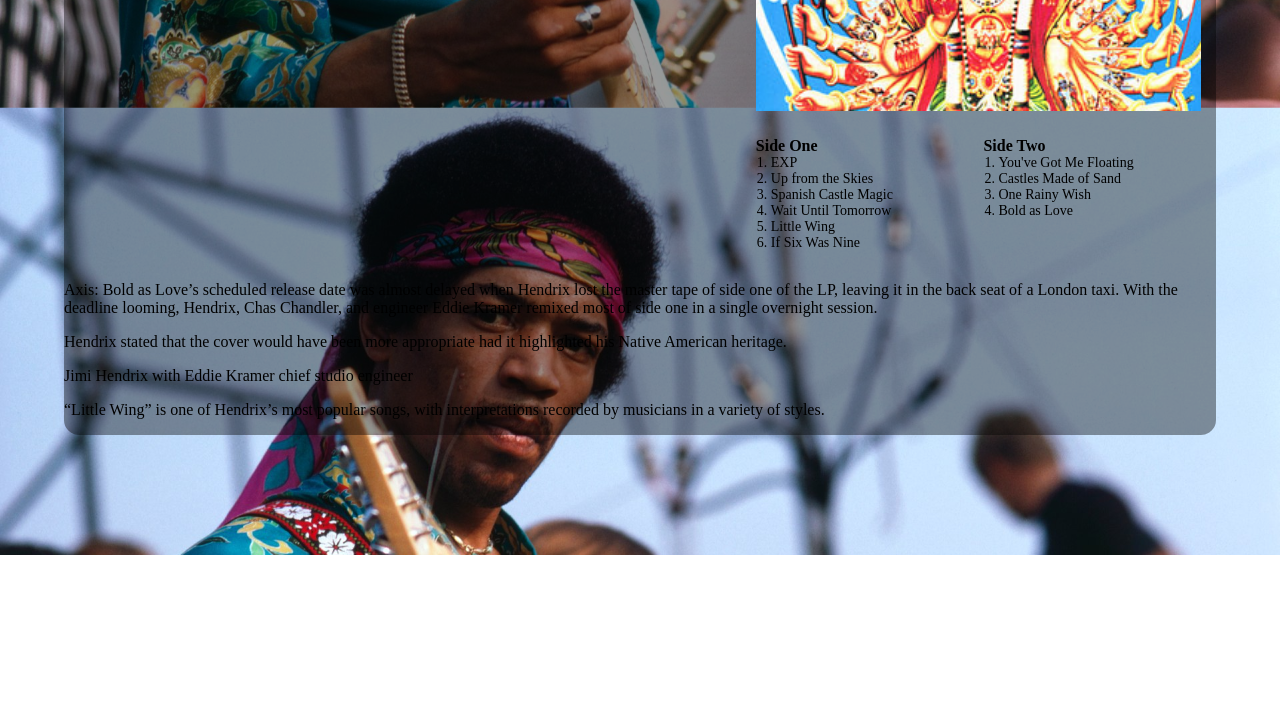
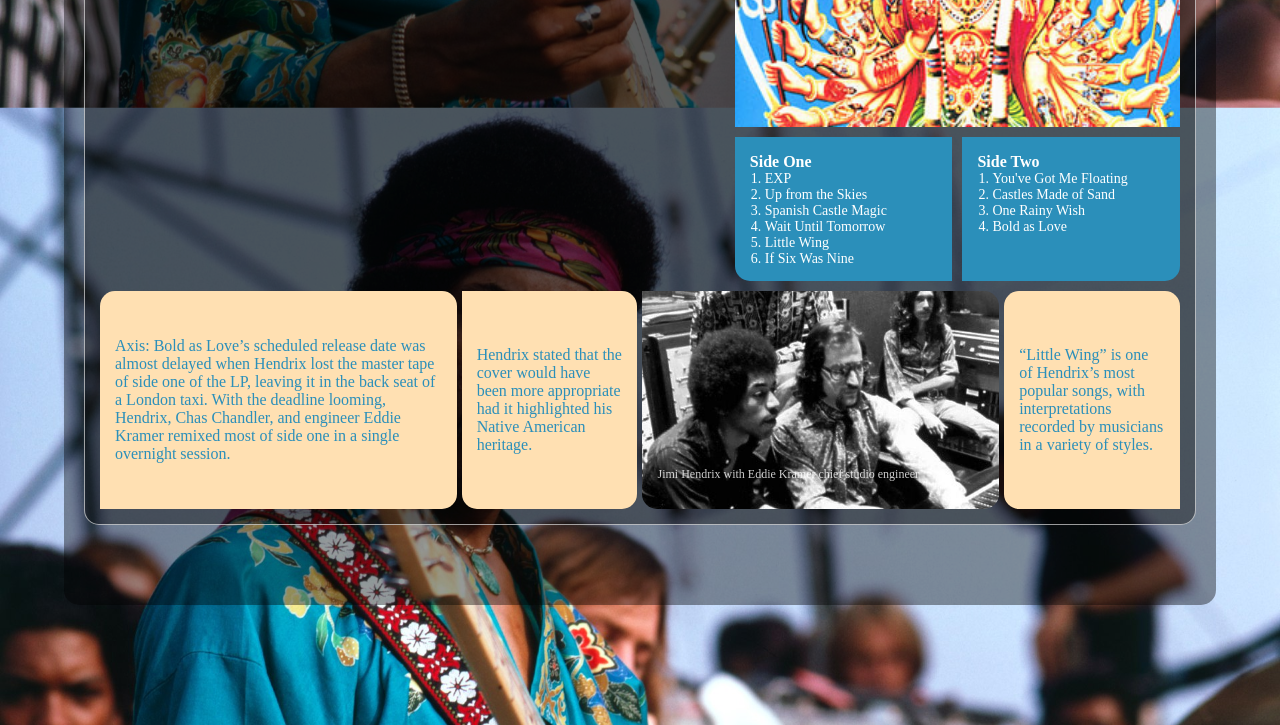
Before and after one commit to albagirlinger/sidan, a plain HTML site: page index.html in a window 1280 px wide. Shown: the part 1599-2324 px from the top of the page. Before the commit the page ends 2154 px from the top, so only its background shows below. Drawn offline with Linux system fonts and the light colour scheme.

Commit message:
styled second section

```diff
--- a/index.css
+++ b/index.css
@@ -212,3 +212,62 @@ ol {
     border-radius: 15px 15px 0 15px;
     padding: 40px 15px;
 }
+
+#second-section {
+    margin: 0 20px 80px 20px;
+    background-color: rgba(0, 0, 0, 0.4);
+    color: rgba(255, 255, 255, 0.8);
+    border-radius: 15px;
+    border: 1px solid rgba(255, 255, 255, 0.6);
+}
+
+#second-section .upper-container>div:nth-child(2)>div:nth-child(2),
+#second-section .upper-container>div:nth-child(2)>div:last-child {
+    background-color: rgb(43, 143, 186);
+    color: white;
+    padding-left: 15px;
+}
+
+.last-container {
+    display: grid;
+    grid-template-columns: repeat(6, 1fr);
+    gap: 5px;
+    margin: 10px 15px 15px 15px
+}
+
+.last-container div {
+    background-color: rgb(255, 224, 178);
+    display: flex;
+    align-items: center;
+    padding: 30px 15px;
+}
+
+.last-container>div:first-child {
+    grid-column: 1 / span 2;
+    border-radius: 15px 15px 15px 0;
+    color: rgb(43, 143, 186);
+}
+
+.last-container>div:nth-child(2) {
+    grid-column: 3;
+    border-radius: 0 15px 15px 15px;
+    color: rgb(43, 143, 186);
+}
+
+.last-container>div:nth-child(3) {
+    grid-column: 4 / span 2;
+    background-image: url(images/jemi_and_eddie.jpeg);
+    background-size: cover;
+    background-position: center;
+    padding: 15px 15px;
+    border-radius: 0 15px 15px 15px;
+    display: flex;
+    align-items: flex-end;
+    font-size: 12px;
+}
+
+.last-container>div:last-child {
+    grid-column: 6;
+    border-radius: 15px 15px 0 15px;
+    color: rgb(43, 143, 186);
+}
```
